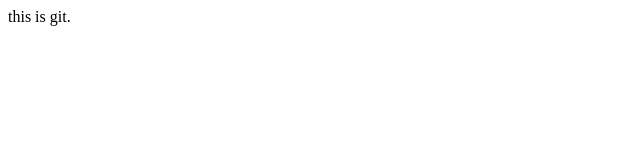
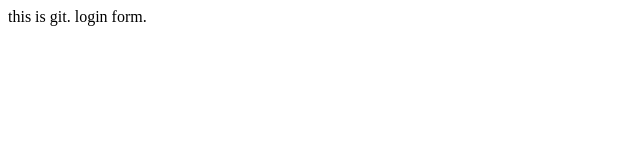
Before and after one commit to kong22qian/repository, a plain HTML site: page index.html in a window 1280 px wide. Shown: the full height of the page, 0-640 px from the left. Drawn offline with Linux system fonts and the light colour scheme.

Commit message:
login form

```diff
--- a/index.html
+++ b/index.html
@@ -5,5 +5,6 @@
 	</head>
 	<body>
 		this is git.
+		login form.
 	</body>
 </html>
```
Also changed, not shown: login.html (added, +1 -0 lines), 1 other file.
